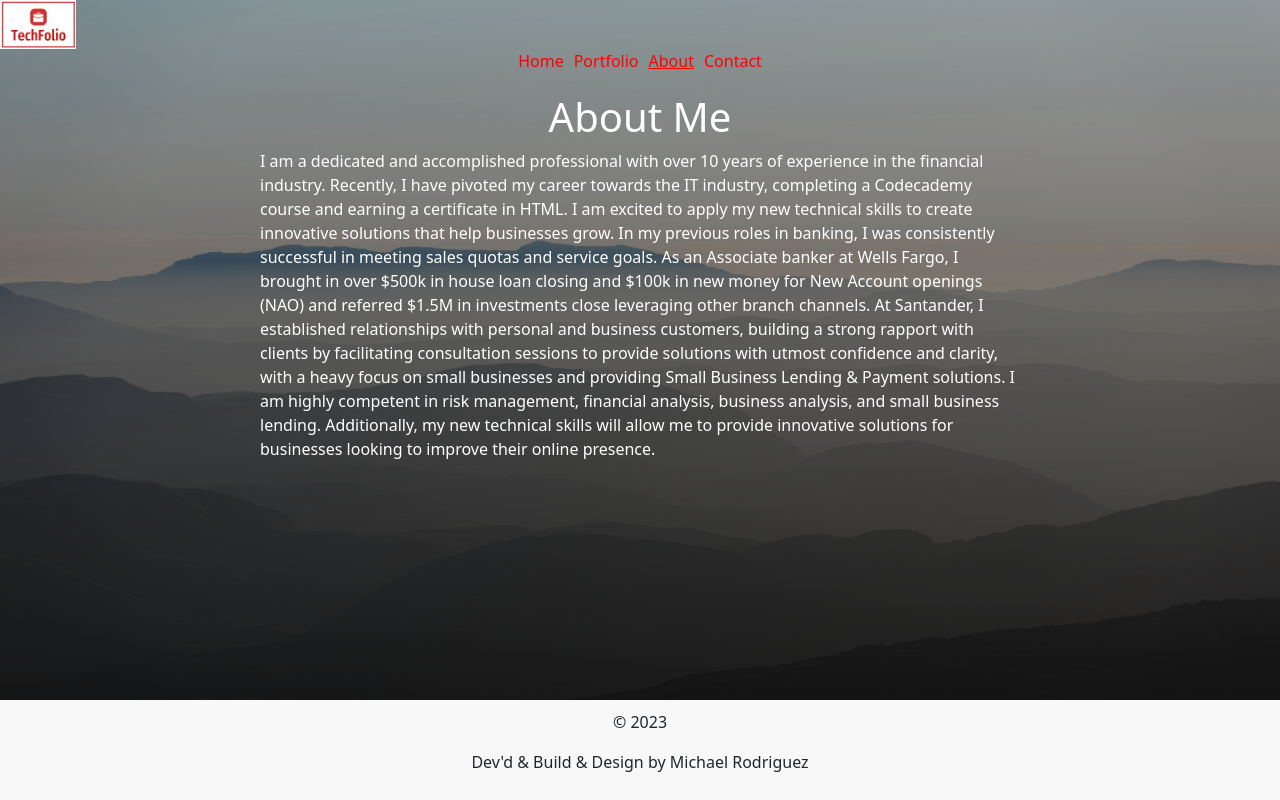
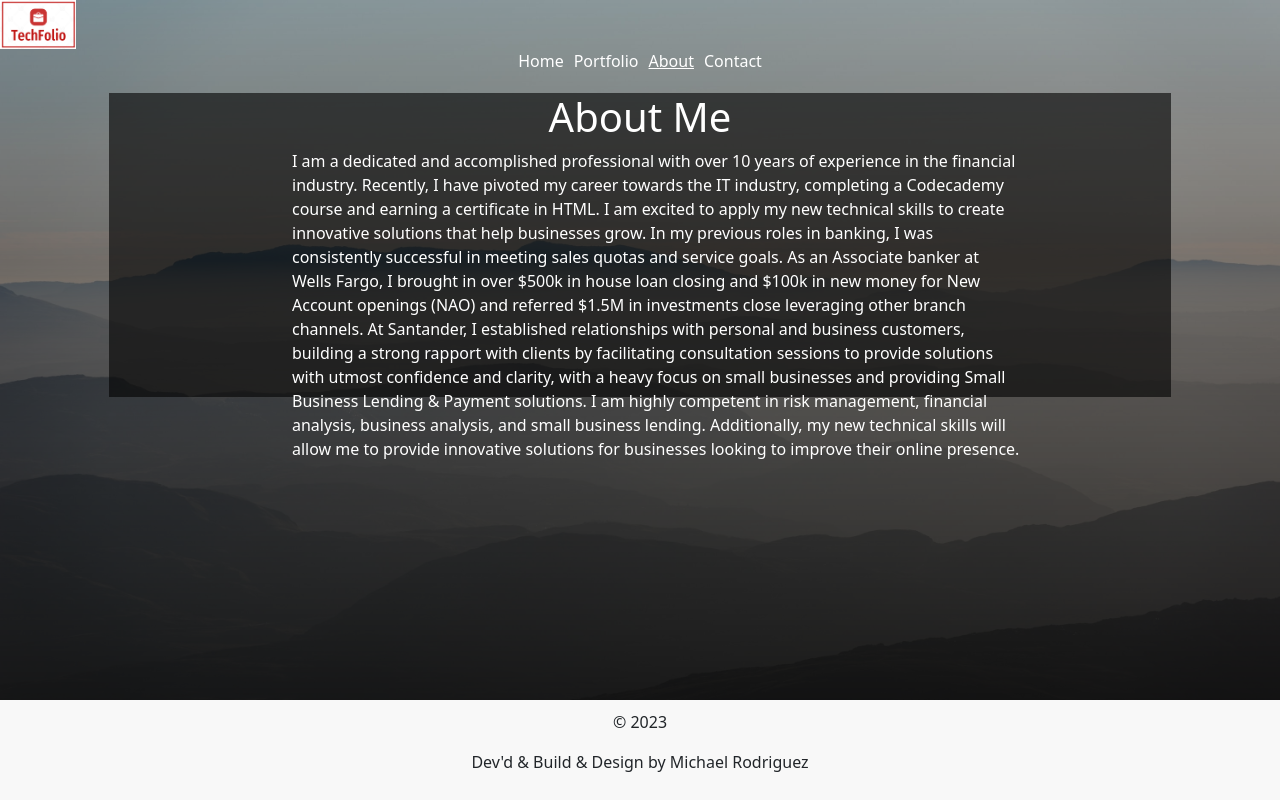
Before and after one commit to MKYRENE/reactive_portfolio, a React (Create React App) app in the folder client/: page /about in a window 1280 px wide. Built offline with nearby package versions, Linux system fonts and the light colour scheme; a web font is replaced by a local one.

Commit message:
updated scss.

```diff
--- a/client/src/components/Header.js
+++ b/client/src/components/Header.js
@@ -13,10 +13,10 @@ function Header(propsObj) {
       <img src={logoImage} alt="Logo" style={{ width: '100px', height: 'auto' }} />
 
       <nav className="nav-links">
-        <NavLink to="/" style={{ color: 'red' }}>Home</NavLink>
-        <NavLink to="/portfolio" style={{ color: 'red' }}>Portfolio</NavLink>
-        <NavLink to="/about" style={{ color: 'red' }}>About</NavLink>
-        <NavLink to="/contact" style={{ color: 'red' }}>Contact</NavLink>
+        <NavLink to="/" style={{ color: 'white' }}>Home</NavLink>
+        <NavLink to="/portfolio" style={{ color: 'white' }}>Portfolio</NavLink>
+        <NavLink to="/about" style={{ color: 'white' }}>About</NavLink>
+        <NavLink to="/contact" style={{ color: 'white' }}>Contact</NavLink>
       </nav>
     </header>
   );
--- a/client/src/index.scss
+++ b/client/src/index.scss
@@ -16,6 +16,26 @@ $mainColor: #31d98c;
   }
 }
 
+/* Keyframes animation */
+@keyframes colorExplosion {
+  from {
+    background-color: orange;
+  }
+  to {
+    background-color: purple;
+  }
+}
+
+/* Apply the animation to elements with specific classes */
+.animated-h1 {
+  animation: colorExplosion 2s infinite alternate;
+}
+
+.animated-h3 {
+  animation: colorExplosion 2s infinite alternate;
+}
+
+
 // Global styles
 html, body, #root, .dark {
   height: 100%;
@@ -33,12 +53,20 @@ body {
   -moz-osx-font-smoothing: grayscale;
 }
 
-// Typography
+/* Animation for h1 */
 .intro-text {
   font-weight: bold;
   font-size: 24px;
-  color: white;
-  animation: revealText 1s ease-in-out forwards;
+  color: rgb(215, 32, 32);
+  animation: revealTextH1 1s ease-in-out forwards;
+}
+
+/* Animation for h3 */
+.other-heading {
+  font-weight: bold;
+  font-size: 20px;
+  color: blue; /* Adjust color as needed */
+  animation: revealTextH3 1s ease-in-out forwards;
 }
 
 .project-title {
@@ -207,3 +235,20 @@ h1 {
   padding: 4px 10px;
   margin-bottom: 4px;
 }
+
+/* Add this to your SCSS file */
+.indented-paragraph {
+  color: white;
+  margin-left: 2em; /* Adjust the value as needed */
+}
+
+/* Add this to your SCSS file */
+.background-overlay {
+  position: absolute;
+  top: 5;
+  left: 10;
+  width: 83%;
+  height: 38%;
+  background-color: rgba(0, 0, 0, 0.6); /* Adjust the opacity as needed */
+  z-index: -1;
+}
--- a/client/src/pages/About.js
+++ b/client/src/pages/About.js
@@ -1,10 +1,10 @@
-
 
 function About() {
     return (
         <div className="about-container">
+            <div className="background-overlay"></div> {/* Add this */}
             <h1 style={{ color: 'white' }}>About Me</h1>
-            <p style={{ color: 'white' }}>
+            <p className="indented-paragraph">
             I am a dedicated and accomplished professional with over 10 years of experience in the financial industry. Recently, I have pivoted my career towards the IT industry, completing a Codecademy course and earning a certificate in HTML. I am excited to apply my new technical skills to create innovative solutions that help businesses grow.
 
                 In my previous roles in banking, I was consistently successful in meeting sales quotas and service goals. As an Associate banker at Wells Fargo, I brought in over $500k in house loan closing and $100k in new money for New Account openings (NAO) and referred $1.5M in investments close leveraging other branch channels. At Santander, I established relationships with personal and business customers, building a strong rapport with clients by facilitating consultation sessions to provide solutions with utmost confidence and clarity, with a heavy focus on small businesses and providing Small Business Lending & Payment solutions.
--- a/client/src/pages/Main.js
+++ b/client/src/pages/Main.js
@@ -5,15 +5,16 @@ function Main() {
     <main>
       <section className="landing-intro">
         <div className="centered-content">
-          <h1 className="intro-text">CodeCanvas:
+          <h1 className="intro-text animated-h1">CodeCanvas:
             Unveiling a Journey in Web Development
           </h1>
+          <h3 className="other-heading animated-h3">Explore My Projects Below</h3>
         </div>
-        {/* <p>
+        <p>
           Hi, I'm Michael Rodriguez, a passionate web developer. I love
           building innovative and user-friendly web applications. Explore my
           projects below!
-        </p> */}
+        </p>
       </section>
       {/* ... */}
     </main>
```
